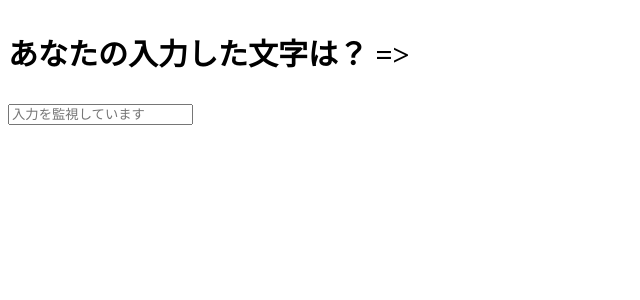
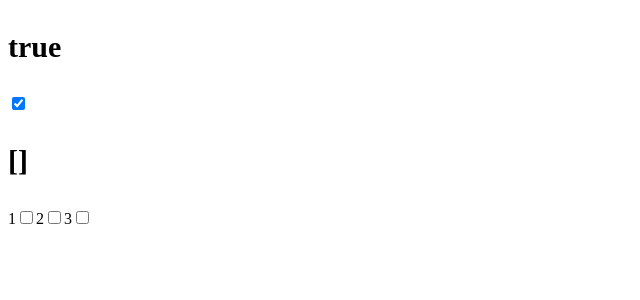
Before and after one commit to Atsu77/ninja_code_vue, a Vue app: page / in a window 1280 px wide. Shown: the top 300 px of the page, without its empty margins (0-640 px from the left). Built offline with nearby package versions, Linux system fonts and the light colour scheme.

Commit message:
中級03

```diff
--- a/src/App.vue
+++ b/src/App.vue
@@ -1,7 +1,14 @@
 <template>
   <div id="app">
-    <p>あなたの入力した文字は？ => {{ message }}</p>
-    <input type="text" v-model="message" placeholder="入力を監視しています" />
+    <p>{{ checked }}</p>
+    <input type="checkbox" v-model="checked" />
+    <p>{{ selectedValues }}</p>
+    <label for="one">1</label>
+    <input type="checkbox" id="one" v-model="selectedValues" />
+    <label for="two">2</label>
+    <input type="checkbox" id="two" value="2" v-model="selectedValues" />
+    <label for="three">3</label>
+    <input type="checkbox" id="three" value="3" v-model="selectedValues" />
   </div>
 </template>
 
@@ -9,7 +16,8 @@
 export default {
   name: "App",
   data: () => ({
-    message: "",
+    checked: true,
+    selectedValues: [],
   }),
 };
 </script>
```
